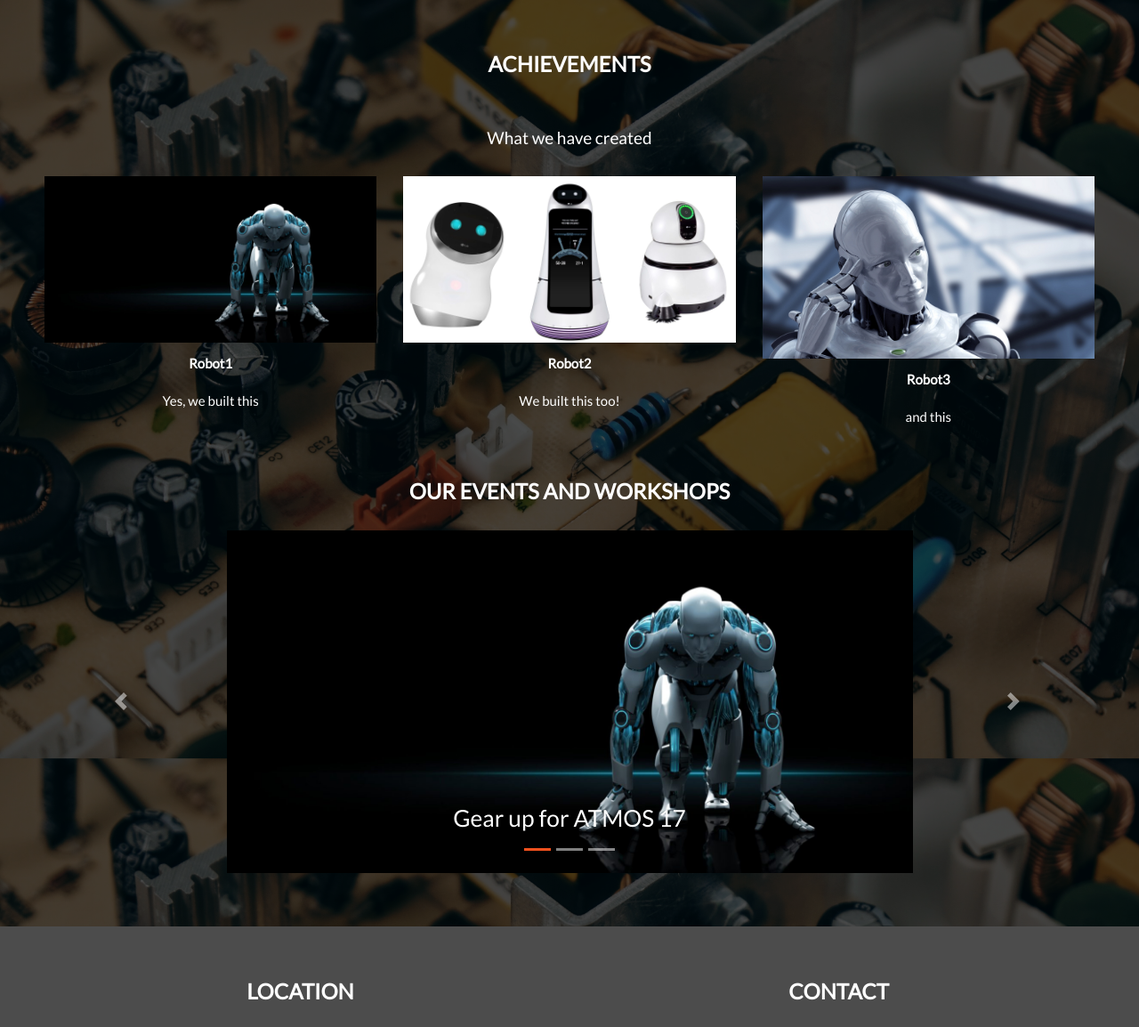
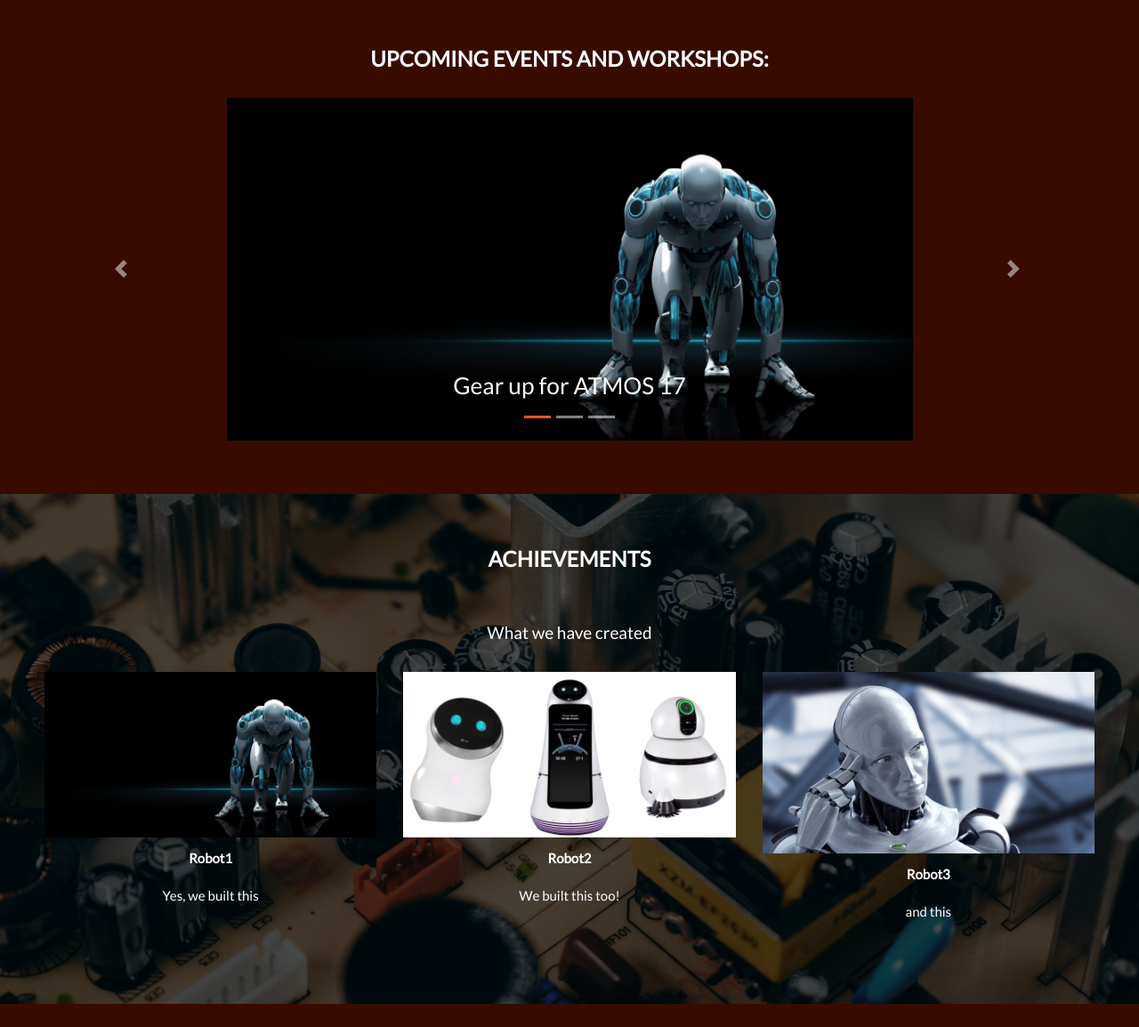
Before and after one commit to arc-bphc/ARC-website, a PHP site: page /2/home/home.html in a window 1280 px wide. Shown: the part 1692-2846 px from the top of the page at 89% size. Run offline with PHP 8.4, Linux system fonts and the light colour scheme; some libraries are stand-ins or nearby versions.

Commit message:
reorganised a bit

```diff
--- a/home/home.css
+++ b/home/home.css
@@ -20,7 +20,7 @@ h4 {
     margin-bottom: 30px;
 }
 .jumbotron {
-    background-color: #f4511e;
+    background-color: rgb(6,47,79);
     color: #fff;
     padding: 100px 25px;
     font-family: Montserrat, sans-serif;
@@ -198,12 +198,18 @@ a.active{
 #achievements{
     background-color: #888;
 }
-
+.nav-link:hover{
+    color: #fff;
+    font-weight: bold;
+}
 /* Always set the map height explicitly to define the size of the div
 * element that contains the map. */
 #map {
   height: 400px;
 }
+
+
+/*parallax----------------------------------------*/
 .parallax1{
     background: url('images/1.jpg') no-repeat center;
     background-size: cover;
@@ -226,7 +232,7 @@ a.active{
 
 }
 .parallax4{
-    background-color: #fff;
+    background-color: #B82601;
     background-size: cover;
     background-attachment: fixed;
     height: 100%;
@@ -242,6 +248,11 @@ a.active{
     padding: 60px 50px;
     height: 100%;
 }
+.content3{
+    background-color: rgba(0,0,0,0.7);
+    padding: 60px 50px;
+    height: 100%;
+}
 #about, #vision{
     height: 700px;
 }
--- a/home/home.html
+++ b/home/home.html
@@ -59,7 +59,7 @@
 
   <div class="jumbotron text-center">
     <h1>AUTOMATION AND ROBOTICS CLUB</h1>
-    <p>BITS PILANI HYDERABAD CAMPUS</p>
+    <h3>BITS-PILANI HYDERABAD CAMPUS</h3>
   </div>
 
 
@@ -99,39 +99,13 @@
   </div>
 
 
-  <div id="achievements" class="container-fluid text-center bg-grey">
-    <div class="parallax3">
-      <div class="content2">
-        <h2>ACHIEVEMENTS</h2><br>
-        <h4>What we have created</h4>
-        <div class="row text-center slideanim">
-          <div class="col-sm-4">
-            <div class="thumbnail">
-              <img src="images/robot.jpg" alt="bot1" width="400" height="300">
-              <p><strong>Robot1</strong></p>
-              <p>Yes, we built this </p>
-            </div>
-          </div>
-          <div class="col-sm-4">
-            <div class="thumbnail">
-              <img src="images/robot2.jpg" alt="bot2" width="400" height="300">
-              <p><strong>Robot2</strong></p>
-              <p>We built this too!</p>
-            </div>
-          </div>
-          <div class="col-sm-4">
-            <div class="thumbnail">
-              <img src="images/robot3.jpg" alt="bot3" width="400" height="300">
-              <p><strong>Robot3</strong></p>
-              <p>and this</p>
-            </div>
-          </div>
-        </div><br>
-
-        <h2>Our events and workshops </h2>
+  <div id="events" class="container-fluid text-center bg-grey">
+    <div class="parallax4">
+      <div class="content3">
+        <h2>Upcoming events and workshops:</h2>
         <div id="carouselExampleIndicators" class="carousel slide text-center" data-ride="carousel">
           <ol class="carousel-indicators">
-            <li data-target="#carouselExampleIndicators" data-slide-to="0" class="active"></li>
+            <li data-target="#carouselEampleIndicators" data-slide-to="0" class="active"></li>
             <li data-target="#carouselExampleIndicators" data-slide-to="1"></li>
             <li data-target="#carouselExampleIndicators" data-slide-to="2"></li>
           </ol>
@@ -171,9 +145,42 @@
   </div>
 
 
+  <div id="achievements" class="container-fluid text-center bg-grey">
+    <div class="parallax3">
+      <div class="content2">
+        <h2>ACHIEVEMENTS</h2><br>
+        <h4>What we have created</h4>
+        <div class="row text-center slideanim">
+          <div class="col-sm-4">
+            <div class="thumbnail">
+              <img src="images/robot.jpg" alt="bot1" width="400" height="300">
+              <p><strong>Robot1</strong></p>
+              <p>Yes, we built this </p>
+            </div>
+          </div>
+          <div class="col-sm-4">
+            <div class="thumbnail">
+              <img src="images/robot2.jpg" alt="bot2" width="400" height="300">
+              <p><strong>Robot2</strong></p>
+              <p>We built this too!</p>
+            </div>
+          </div>
+          <div class="col-sm-4">
+            <div class="thumbnail">
+              <img src="images/robot3.jpg" alt="bot3" width="400" height="300">
+              <p><strong>Robot3</strong></p>
+              <p>and this</p>
+            </div>
+          </div>
+        </div>
+      </div>
+    </div>
+  </div>
+
+
   <div id="login" class="container-fluid bg-grey">
     <div class="parallax4">
-      <div class="content2">
+      <div class="content3">
         <div class="row slideanim">
           <div class="col-sm-6 col-xs-12">
             <div id="map" class="container-fluid" margin="20px">                    <!--map to show our location-->
```
